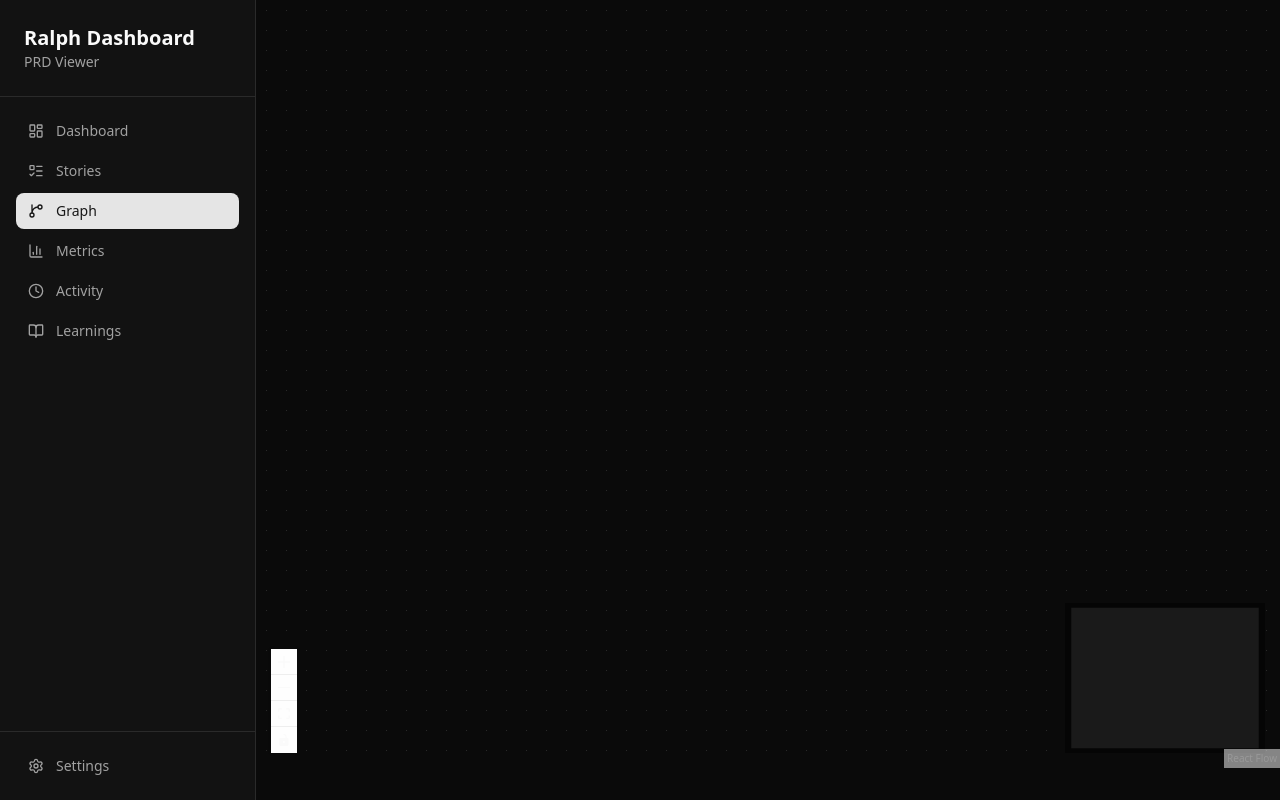
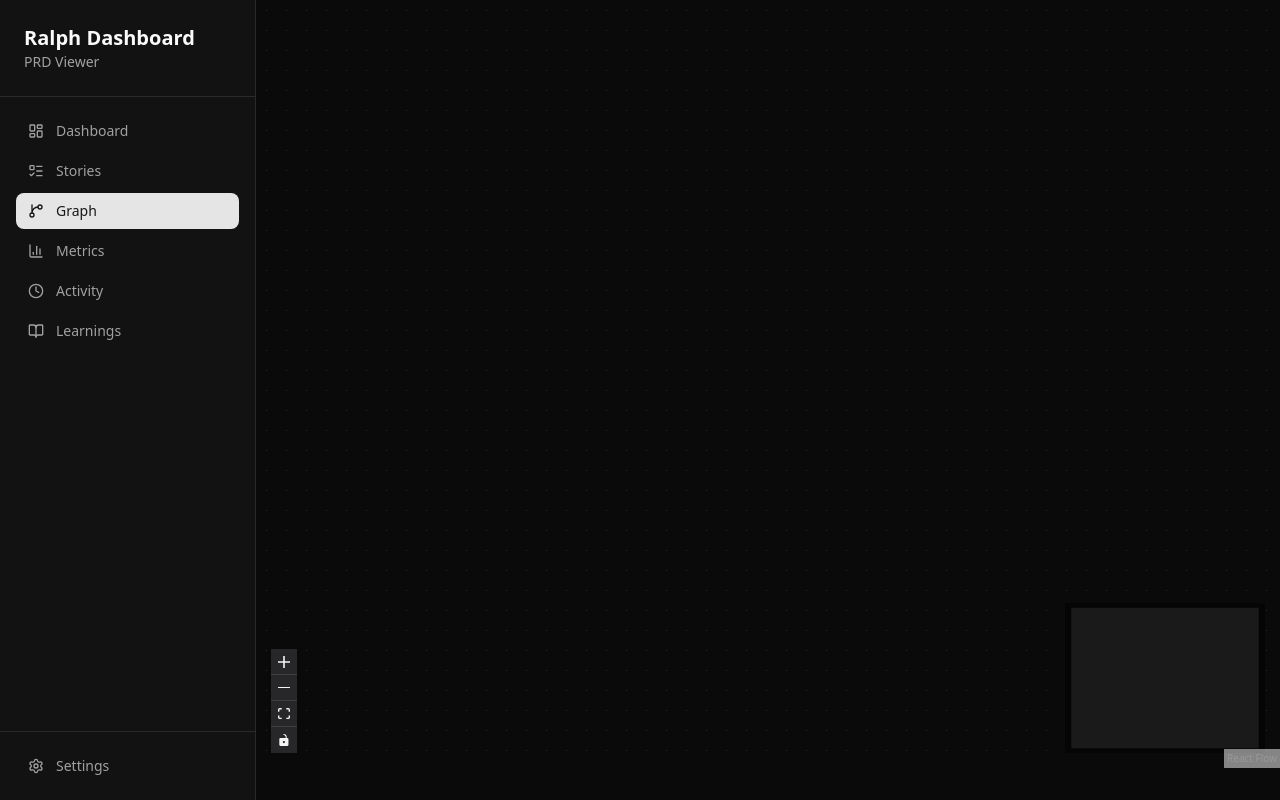
Before and after one commit to LorenzoWynberg/trinity, a Next.js app in the folder tools/ralph/dashboard/: page /graph in a window 1280 px wide. Built offline with nearby package versions, Linux system fonts and the light colour scheme.

Commit message:
fix: style react-flow controls for dark/light mode

```diff
--- a/tools/ralph/dashboard/src/app/globals.css
+++ b/tools/ralph/dashboard/src/app/globals.css
@@ -123,3 +123,43 @@
     @apply bg-background text-foreground;
   }
 }
+
+/* React Flow Controls - Dark Mode */
+.dark .react-flow__controls {
+  background: #27272a;
+  border-color: #3f3f46;
+}
+
+.dark .react-flow__controls button {
+  background: #27272a;
+  border-color: #3f3f46;
+  fill: #f4f4f5;
+}
+
+.dark .react-flow__controls button:hover {
+  background: #3f3f46;
+}
+
+.dark .react-flow__controls button path {
+  fill: #f4f4f5;
+}
+
+/* React Flow Controls - Light Mode */
+.react-flow__controls {
+  background: #fff;
+  border-color: #e5e7eb;
+}
+
+.react-flow__controls button {
+  background: #fff;
+  border-color: #e5e7eb;
+  fill: #1f2937;
+}
+
+.react-flow__controls button:hover {
+  background: #f3f4f6;
+}
+
+.react-flow__controls button path {
+  fill: #1f2937;
+}
--- a/tools/ralph/dashboard/src/app/graph/page.tsx
+++ b/tools/ralph/dashboard/src/app/graph/page.tsx
@@ -159,7 +159,7 @@ export default function GraphPage() {
             size={1}
             color={isDark ? '#333' : '#ccc'}
           />
-          <Controls className={isDark ? '' : '[&>button]:bg-white [&>button]:border-gray-200'} />
+          <Controls />
           <MiniMap
             nodeColor={(node) => {
               const status = node.data?.status as string
```
